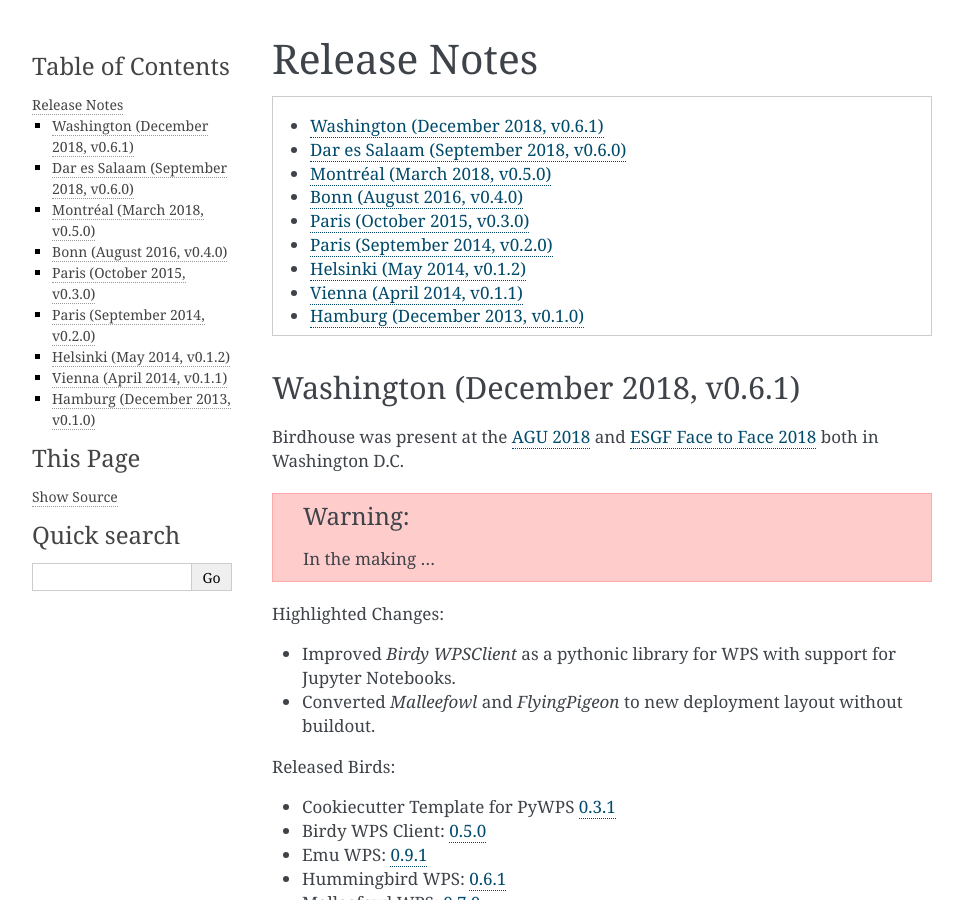
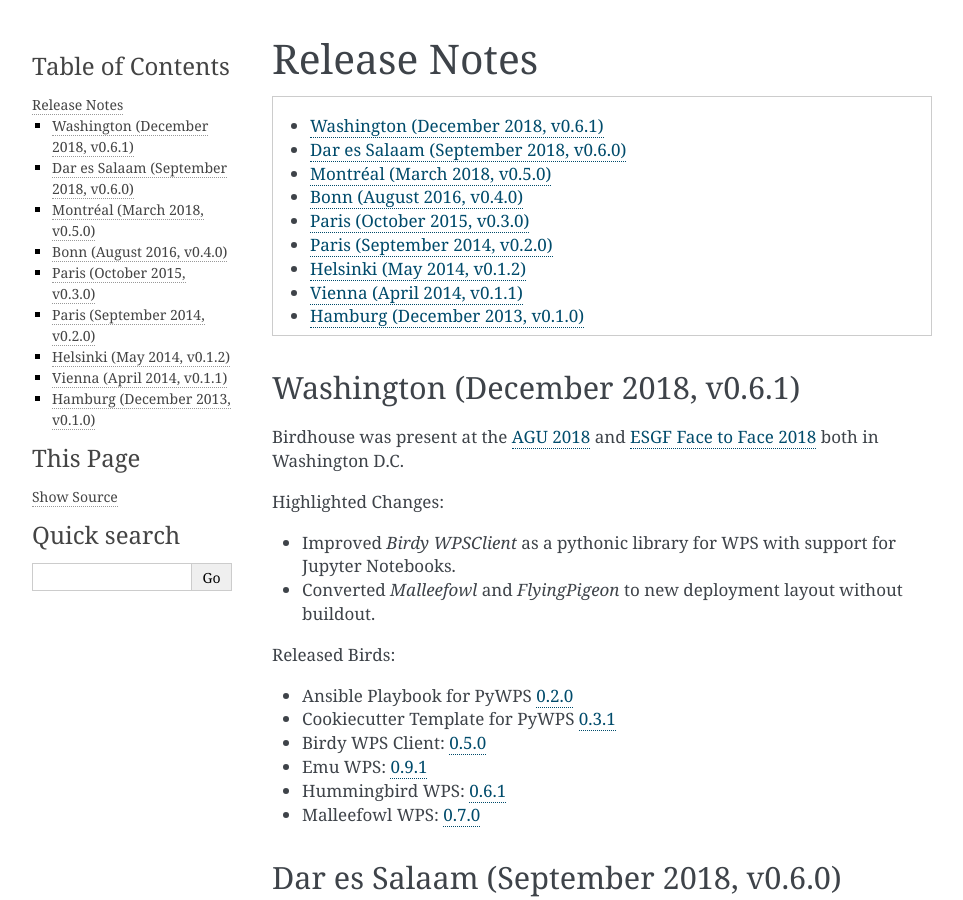
Before and after one commit to bird-house/birdhouse-docs, a Sphinx documentation site: the page built from docs/source/release_notes.rst, in a window 1280 px wide and 900 px high. Shown: the whole window, without its empty margins (148-1111 px from the left). Built offline with Sphinx 7.4.7, drawn with Linux system fonts in a browser that asks for light colours.

Commit message:
added ansible to release

```diff
--- a/docs/source/release_notes.rst
+++ b/docs/source/release_notes.rst
@@ -18,8 +18,6 @@
 `ESGF Face to Face 2018 <https://esgf.llnl.gov/2018-F2F.html>`_
 both in Washington D.C.
 
-.. warning:: In the making ...
-
 Highlighted Changes:
 
 * Improved *Birdy* `WPSClient` as a pythonic library for WPS with support for Jupyter Notebooks.
@@ -27,6 +25,7 @@
 
 Released Birds:
 
+* Ansible Playbook for PyWPS `0.2.0 <https://github.com/bird-house/ansible-wps-playbook/releases/tag/v0.2.0>`_
 * Cookiecutter Template for PyWPS `0.3.1 <https://github.com/bird-house/cookiecutter-birdhouse/releases/tag/v0.3.1>`_
 * Birdy WPS Client: `0.5.0 <https://github.com/bird-house/birdy/releases/tag/v0.5.0>`_
 * Emu WPS: `0.9.1 <https://github.com/bird-house/emu/releases/tag/v0.9.1>`_
```
